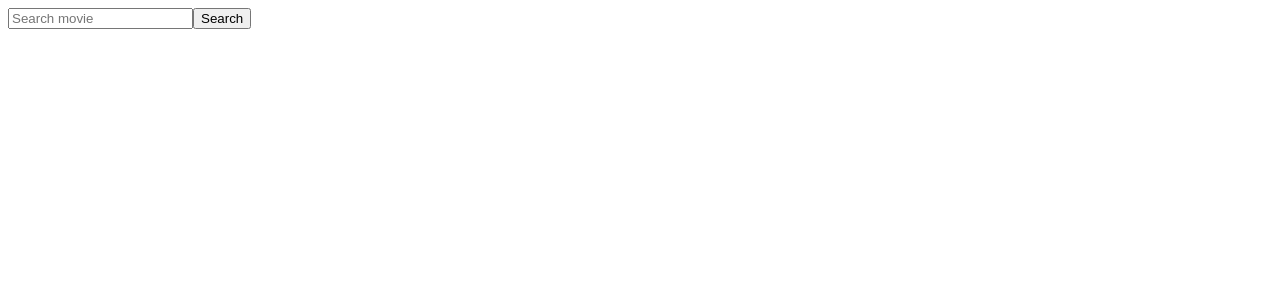
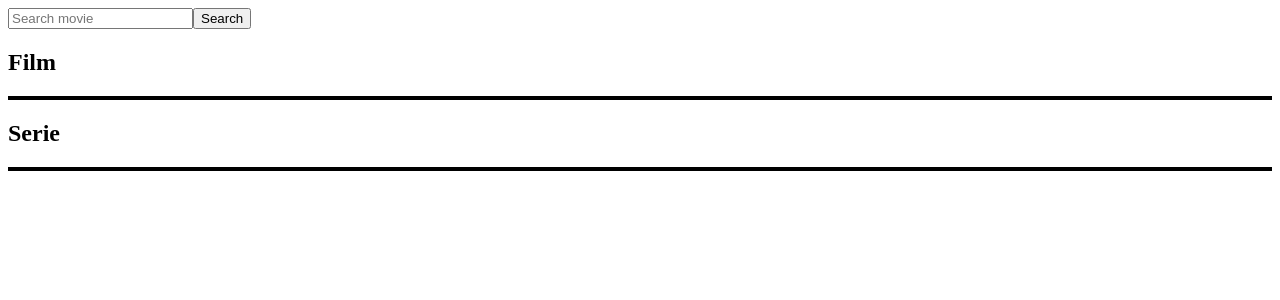
Before and after one commit to Zaplatynskyy/vue-boolflix, a Vue app: page / in a window 1280 px wide. Shown: the top 300 px of the page. Built offline with nearby package versions, Linux system fonts and the light colour scheme.

Commit message:
milestone 2 ricerca serie

```diff
--- a/src/components/Header.vue
+++ b/src/components/Header.vue
@@ -2,12 +2,27 @@
   <header>
       <input type="text" placeholder="Search movie" v-model="inputSearch">
       <button class="btn" @click="search">Search</button>
+      <!-- lista film -->
+      <h2>Film</h2>
+      <div class="row movies">
         <ul v-for="movie in movies" :key="movie.id">
           <li>Titolo : <strong>{{movie.title}}</strong></li>
           <li>Titolo originale : <strong>{{movie.original_title}}</strong></li>
           <li>Lingua : {{languageFlag(movie.original_language)}}</li>
           <li>Voto : <strong>{{movie.vote_average}}</strong></li>
         </ul>
+      </div>
+      <!-- lista serie tv -->
+      <h2>Serie</h2>
+      <div class="row tv_shows">
+        <ul v-for="tvShow in tvShows" :key="tvShow.id">
+          <li>Titolo : <strong>{{tvShow.name}}</strong></li>
+          <li>Titolo originale : <strong>{{tvShow.original_name}}</strong></li>
+          <li>Lingua : {{languageFlag(tvShow.original_language)}}</li>
+          <li>Voto : <strong>{{tvShow.vote_average}}</strong></li>
+        </ul>
+      </div>
+
   </header>
 </template>
 
@@ -20,7 +35,8 @@ export default {
   data() {
     return {
       inputSearch : '',
-      movies : []
+      movies : [],
+      tvShows : []
     }
   },
 
@@ -35,7 +51,19 @@ export default {
       .then( resp => {
         this.movies = resp.data.results;
         console.log(this.movies.results);
+      } ),
+
+      axios.get('https://api.themoviedb.org/3/search/tv' , {
+        params : {
+            api_key : '53d59c9e8ce0cd47e3b9162e1493c788',
+            query : this.inputSearch
+          }
+      })
+      .then ( resp => {
+        console.log(resp.data.results);
+        this.tvShows = resp.data.results
       } )
+
     },
 
     languageFlag(lang) {
@@ -55,6 +83,9 @@ export default {
         case 'ru' :
           return '🇷🇺'
 
+        case 'ja' :
+          return '🇯🇵'
+
         case 'zh' :
           return '🇨🇳'
 
@@ -69,5 +100,11 @@ export default {
 </script>
 
 <style scoped lang="scss">
+  .row {
+    background-color: lightgrey;
+    border: 2px solid black;
+    display: flex;
+    flex-wrap: wrap;
 
+  }
 </style>
```
Lines whose indentation alone changed are shown as unchanged.
